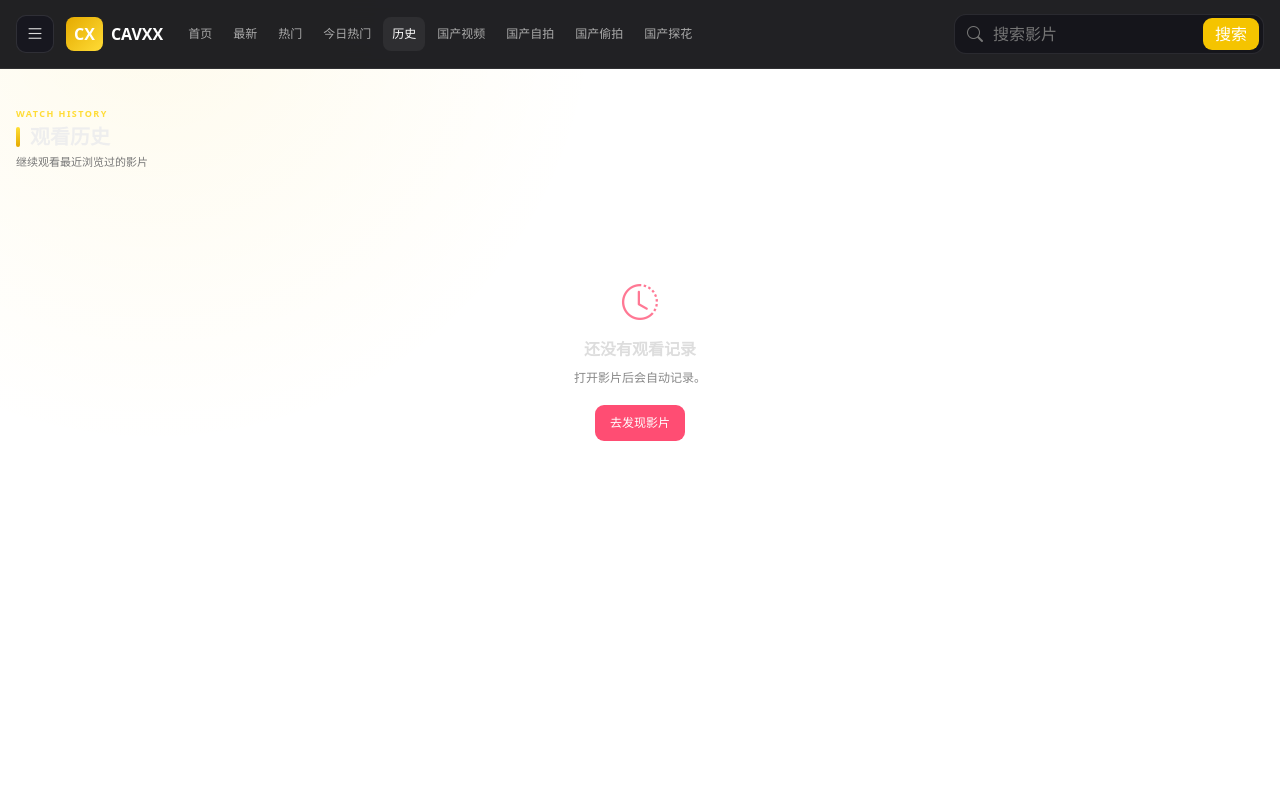
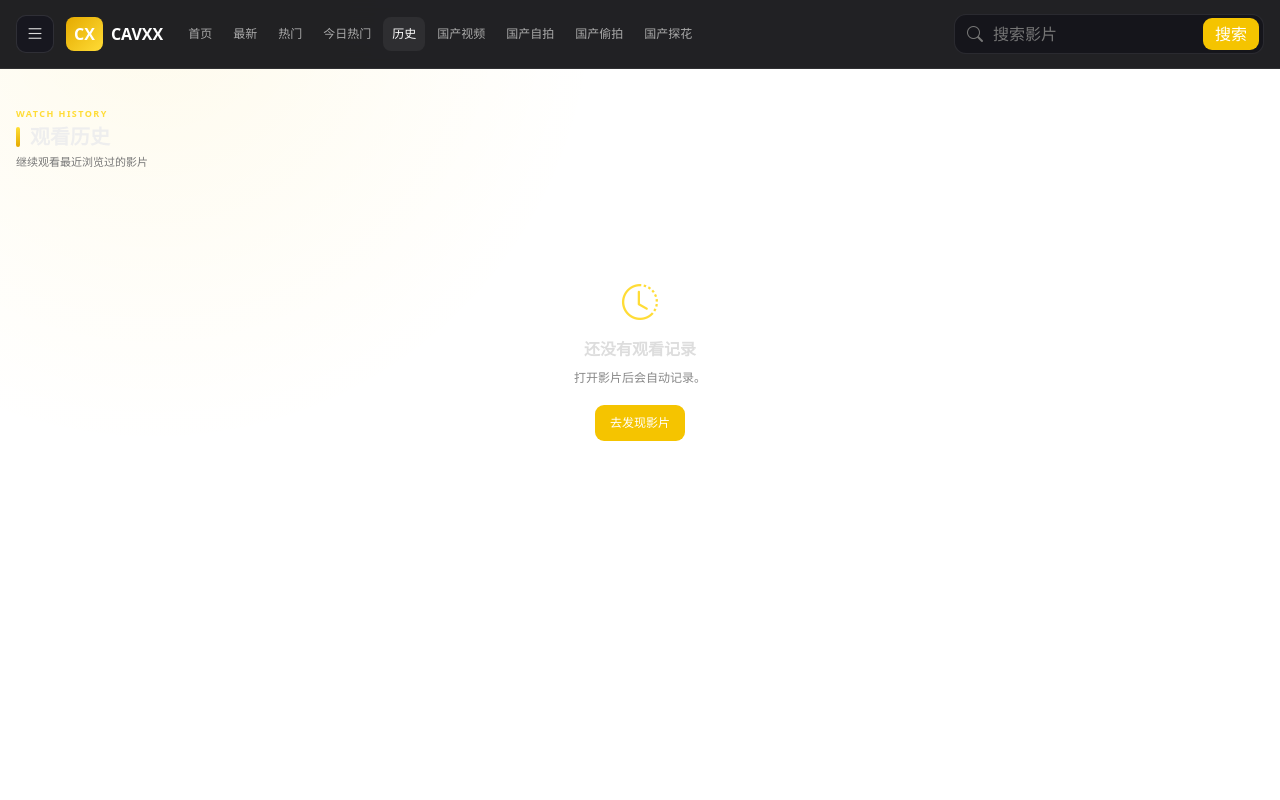
Before and after one commit to fuliwz/cavxx, a Vue app: page /history in a window 1280 px wide. Shown: the top 800 px of the page. Built offline with nearby package versions, Linux system fonts and the light colour scheme; no server answers.

Commit message:
Replace remaining red UI accents with yellow

```diff
--- a/src/views/History.vue
+++ b/src/views/History.vue
@@ -8,5 +8,5 @@ function clear(){localStorage.removeItem(KEY);items.value=[]}
 onMounted(()=>{load();document.title='观看历史 - CAVXX'})
 </script>
 <style scoped>
-.section-bar{display:flex;align-items:flex-end;justify-content:space-between;margin:24px 0 18px}.section-heading{margin:0;color:#eee;font-size:20px}.section-subtitle{margin-top:5px;color:#777;font-size:11px}.clear-btn{padding:8px 12px;border:1px solid #ffffff17;border-radius:9px;background:#15151b;color:#999}.empty-state{min-height:340px;display:flex;flex-direction:column;align-items:center;justify-content:center;gap:8px;border:1px dashed #ffffff17;border-radius:16px;color:#888}.empty-state i{font-size:36px;color:#ff7894}.empty-state strong{color:#ddd}.empty-state span{font-size:12px}.back-btn{margin-top:10px;padding:9px 15px;border-radius:9px;background:#ff4d73;color:white;text-decoration:none;font-size:12px}
+.section-bar{display:flex;align-items:flex-end;justify-content:space-between;margin:24px 0 18px}.section-heading{margin:0;color:#eee;font-size:20px}.section-subtitle{margin-top:5px;color:#777;font-size:11px}.clear-btn{padding:8px 12px;border:1px solid #ffffff17;border-radius:9px;background:#15151b;color:#999}.empty-state{min-height:340px;display:flex;flex-direction:column;align-items:center;justify-content:center;gap:8px;border:1px dashed #ffffff17;border-radius:16px;color:#888}.empty-state i{font-size:36px;color:#ffdc36}.empty-state strong{color:#ddd}.empty-state span{font-size:12px}.back-btn{margin-top:10px;padding:9px 15px;border-radius:9px;background:#f5c400;color:white;text-decoration:none;font-size:12px}
 </style>
```
